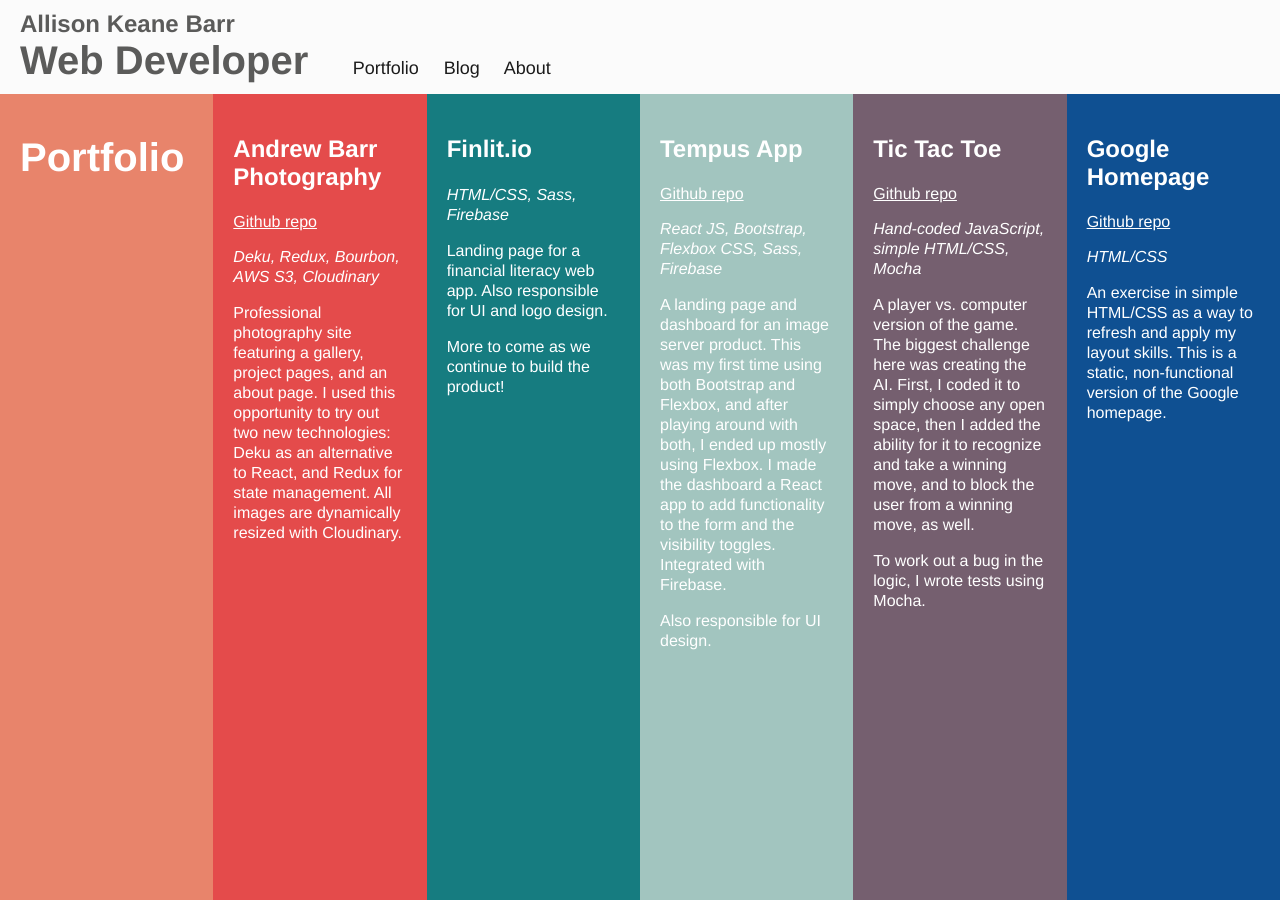
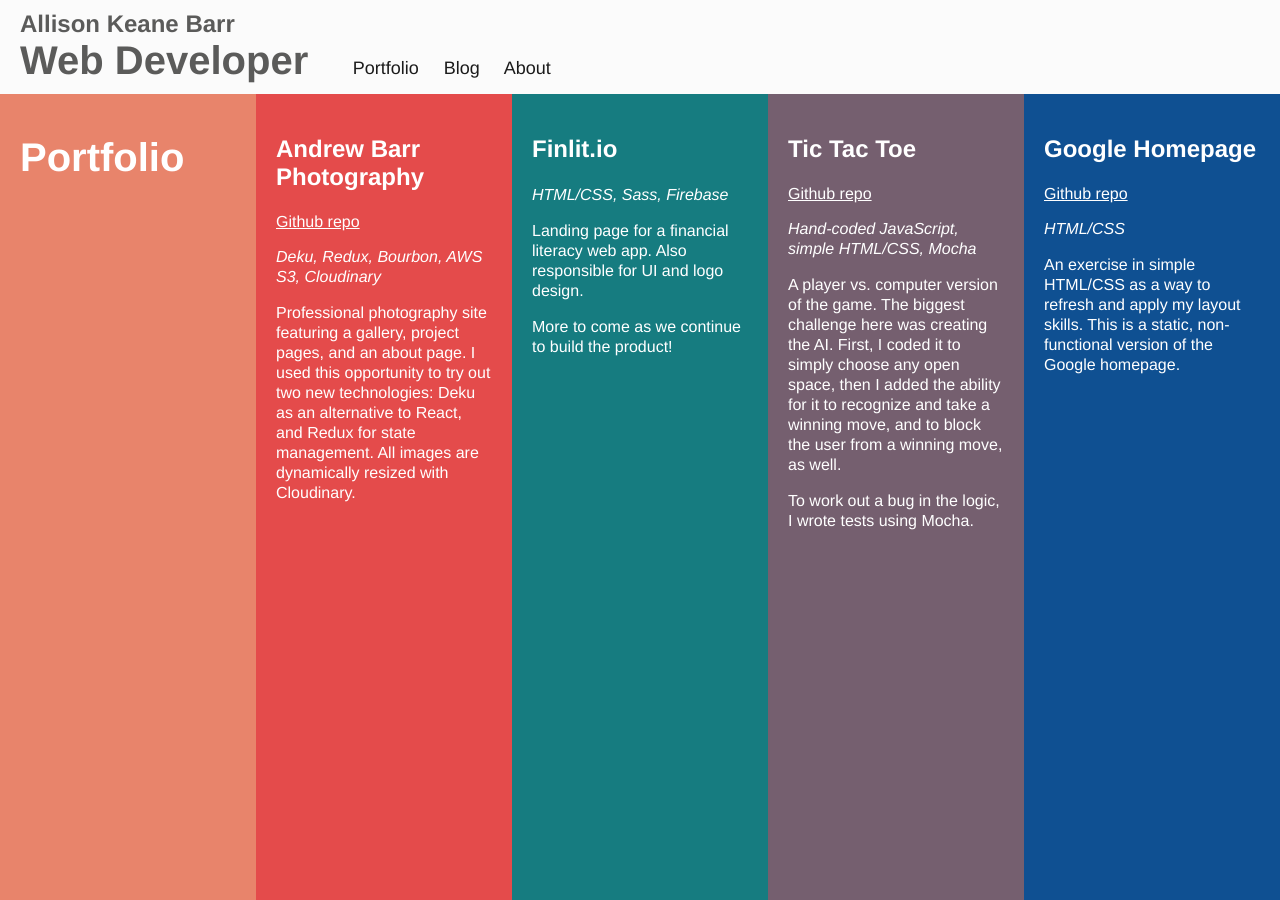
Before and after one commit to allisonkbarr/allisonkbarr.github.io, a Jekyll site: the page built from index.html, in a window 1280 px wide. Built offline with Jekyll 4.4.1, drawn with Linux system fonts in a browser that asks for light colours.

Commit message:
removing tempus app

```diff
--- a/index.html
+++ b/index.html
@@ -27,13 +27,14 @@ css_file: /css/portfolio.css
       <p>Landing page for a financial literacy web app. Also responsible for UI and logo design.</p>
       <p>More to come as we continue to build the product!</p>
     </div>
-    <div class="project" id="tempus-box">
+<!--    <div class="project" id="tempus-box">
       <h4><a href="#">Tempus App</a></h4>
       <a class="git-link" href="https://github.com/allisonkbarr/simple-image-server" target="_blank">Github repo</a>
       <p><em>React JS, Bootstrap, Flexbox CSS, Sass, Firebase</em></p>
       <p>A landing page and dashboard for an image server product. This was my first time using both Bootstrap and Flexbox, and after playing around with both, I ended up mostly using Flexbox. I made the dashboard a React app to add functionality to the form and the visibility toggles. Integrated with Firebase.</p>
       <p>Also responsible for UI design.</p>
     </div>
+-->
     <div class="project" id="tictactoe-box">
       <h4><a target="_blank" href="portfolio/projects/tictactoe/index.html">Tic Tac Toe</a></h4>
       <a class="git-link" href="https://github.com/allisonkbarr/tictactoe" target="_blank">Github repo</a>
```
